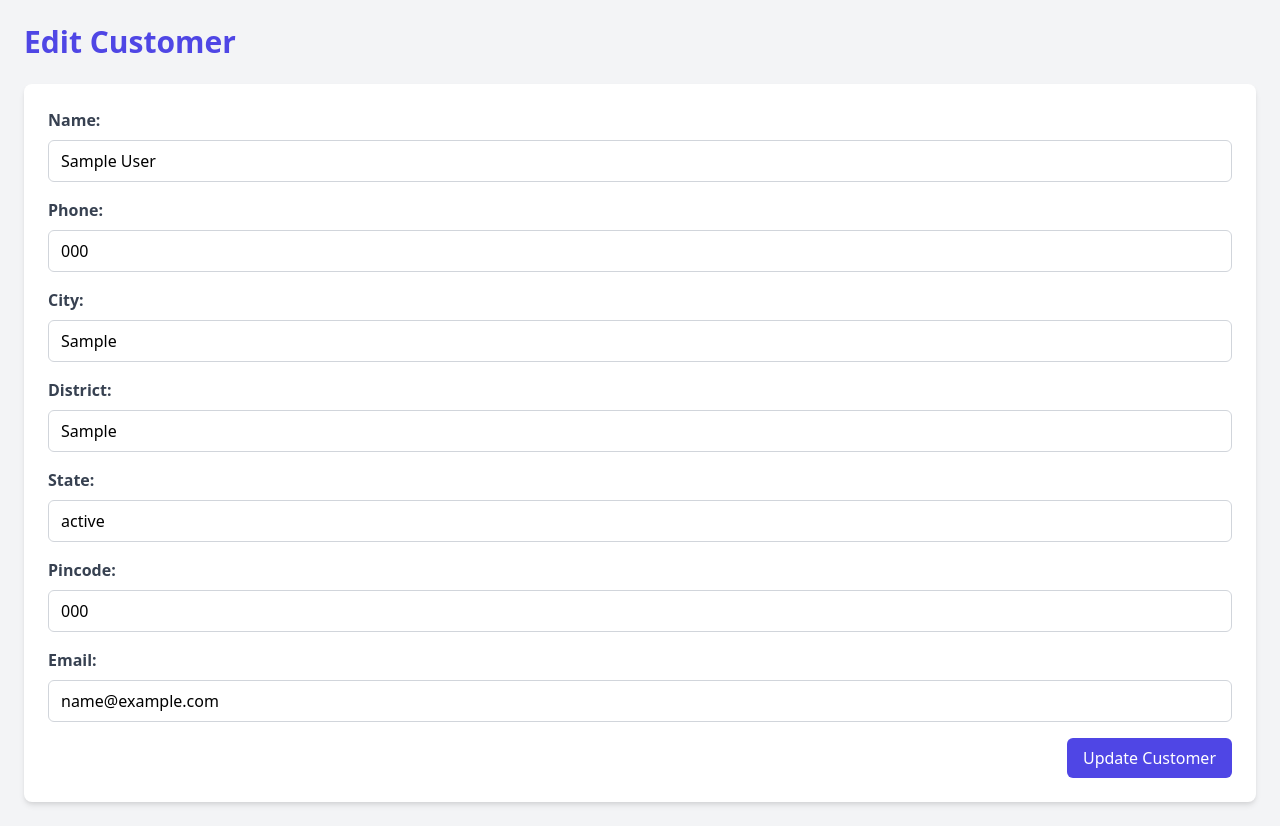
After one commit to salmanparies28/ANALYTICS-X, a Flask app: page /edit_customer/1 in a window 1280 px wide. The commit adds this page. Run offline with Flask 3, Linux system fonts and the light colour scheme; a user stored in the database is signed in; tables that the repository leaves empty hold one stand-in row (values such as "Sample post").

Commit message:
SALMAN LATEST

```diff
--- a/blueprints/customer.py
+++ b/blueprints/customer.py
@@ -47,3 +47,41 @@ def view_customers():
 
     customers = Customer.query.filter_by(organisation_id=organisation_id).all()
     return render_template('view_customers.html', customers=customers)
+
+@customer_bp.route('/edit_customer/<int:id>', methods=['GET', 'POST'])
+def edit_customer(id):
+    customer = Customer.query.get_or_404(id)
+    organisation_id = session.get('organisation_id')
+    if not organisation_id:
+        flash('User is not logged in!', 'danger')
+        return redirect(url_for('auth.login'))
+
+    if request.method == 'POST':
+        customer.name = request.form['name']
+        customer.phone = request.form['phone']
+        customer.city = request.form['city']
+        customer.district = request.form['district']
+        customer.state = request.form['state']
+        customer.pincode = request.form['pincode']
+        customer.email = request.form['email']
+
+        db.session.commit()
+
+        flash('Customer updated successfully!')
+        return redirect(url_for('customer.view_customers'))
+
+    return render_template('edit_customer.html', customer=customer)
+
+@customer_bp.route('/delete_customer/<int:id>', methods=['POST'])
+def delete_customer(id):
+    customer = Customer.query.get_or_404(id)
+    organisation_id = session.get('organisation_id')
+    if not organisation_id:
+        flash('User is not logged in!', 'danger')
+        return redirect(url_for('auth.login'))
+
+    db.session.delete(customer)
+    db.session.commit()
+
+    flash('Customer deleted successfully!')
+    return redirect(url_for('customer.view_customers'))
--- a/blueprints/product.py
+++ b/blueprints/product.py
@@ -21,10 +21,10 @@ def add_category():
         new_category = ProductCategory(name=name, organisation_id=organisation_id)
         db.session.add(new_category)
         db.session.commit()
-        return redirect(url_for('product.view_categories'))
-    return render_template('add_category.html')
+        return redirect(url_for('product.add_category'))
+    return render_template('category.html')
 
-@product_bp.route('/view_categories')
+@product_bp.route('/category')
 def view_categories():
     organisation_id = session.get('organisation_id')
     if not organisation_id:
@@ -32,7 +32,7 @@ def view_categories():
         return redirect(url_for('auth.login'))
 
     categories = ProductCategory.query.filter_by(organisation_id=organisation_id).all()
-    return render_template('view_category.html', categories=categories)
+    return render_template('category.html', categories=categories)
 
 @product_bp.route('/add_product', methods=['GET', 'POST'])
 def add_product():
@@ -129,18 +129,13 @@ def delete_product(product_id):
 
     return redirect(url_for('product.view_products'))
 
-@product_bp.route('/inventory')
+@product_bp.route('/inventory', methods=['GET', 'POST'])
 def inventory():
     organisation_id = session.get('organisation_id')
     if not organisation_id:
         flash('User is not logged in!', 'danger')
         return redirect(url_for('auth.login'))
 
-    inventories = Inventory.query.filter_by(organisation_id=organisation_id).all()
-    return render_template('inventory.html', inventories=inventories)
-
-@product_bp.route('/restock_product', methods=['GET', 'POST'])
-def restock_product():
     if request.method == 'POST':
         product_id = request.form['product_id']
         additional_quantity = int(request.form['additional_quantity'])
@@ -153,10 +148,7 @@ def restock_product():
                 inventory.restock(additional_quantity)
 
         return redirect(url_for('product.inventory'))
-    organisation_id = session.get('organisation_id')
-    if not organisation_id:
-        flash('User is not logged in!', 'danger')
-        return redirect(url_for('auth.login'))
 
     products = Product.query.filter_by(organisation_id=organisation_id).all()
-    return render_template('restock_product.html', products=products)
+    inventories = Inventory.query.filter_by(organisation_id=organisation_id).all()
+    return render_template('inventory.html', products=products, inventories=inventories)
--- /dev/null
+++ b/templates/edit_customer.html
@@ -0,0 +1,48 @@
+<!DOCTYPE html>
+<html lang="en">
+<head>
+    <meta charset="UTF-8">
+    <title>Edit Customer</title>
+    <link href="https://cdnjs.cloudflare.com/ajax/libs/flowbite/1.5.4/flowbite.min.css" rel="stylesheet">
+    <link href="https://cdn.jsdelivr.net/npm/tailwindcss@2.2.19/dist/tailwind.min.css" rel="stylesheet">
+</head>
+<body class="bg-gray-100">
+    <div class="container mx-auto p-6">
+        <h1 class="text-3xl font-bold text-indigo-600 mb-6">Edit Customer</h1>
+        <form action="{{ url_for('customer.edit_customer', id=customer.id) }}" method="POST" class="bg-white p-6 rounded-lg shadow-md">
+            <div class="mb-4">
+                <label for="name" class="block text-gray-700 font-bold mb-2">Name:</label>
+                <input type="text" id="name" name="name" value="{{ customer.name }}" required class="w-full px-3 py-2 border border-gray-300 rounded-md focus:outline-none focus:ring-2 focus:ring-indigo-600">
+            </div>
+            <div class="mb-4">
+                <label for="phone" class="block text-gray-700 font-bold mb-2">Phone:</label>
+                <input type="text" id="phone" name="phone" value="{{ customer.phone }}" required class="w-full px-3 py-2 border border-gray-300 rounded-md focus:outline-none focus:ring-2 focus:ring-indigo-600">
+            </div>
+            <div class="mb-4">
+                <label for="city" class="block text-gray-700 font-bold mb-2">City:</label>
+                <input type="text" id="city" name="city" value="{{ customer.city }}" class="w-full px-3 py-2 border border-gray-300 rounded-md focus:outline-none focus:ring-2 focus:ring-indigo-600">
+            </div>
+            <div class="mb-4">
+                <label for="district" class="block text-gray-700 font-bold mb-2">District:</label>
+                <input type="text" id="district" name="district" value="{{ customer.district }}" class="w-full px-3 py-2 border border-gray-300 rounded-md focus:outline-none focus:ring-2 focus:ring-indigo-600">
+            </div>
+            <div class="mb-4">
+                <label for="state" class="block text-gray-700 font-bold mb-2">State:</label>
+                <input type="text" id="state" name="state" value="{{ customer.state }}" class="w-full px-3 py-2 border border-gray-300 rounded-md focus:outline-none focus:ring-2 focus:ring-indigo-600">
+            </div>
+            <div class="mb-4">
+                <label for="pincode" class="block text-gray-700 font-bold mb-2">Pincode:</label>
+                <input type="text" id="pincode" name="pincode" value="{{ customer.pincode }}" class="w-full px-3 py-2 border border-gray-300 rounded-md focus:outline-none focus:ring-2 focus:ring-indigo-600">
+            </div>
+            <div class="mb-4">
+                <label for="email" class="block text-gray-700 font-bold mb-2">Email:</label>
+                <input type="email" id="email" name="email" value="{{ customer.email }}" class="w-full px-3 py-2 border border-gray-300 rounded-md focus:outline-none focus:ring-2 focus:ring-indigo-600">
+            </div>
+            <div class="flex justify-end">
+                <input type="submit" value="Update Customer" class="bg-indigo-600 text-white px-4 py-2 rounded-md hover:bg-indigo-700 cursor-pointer">
+            </div>
+        </form>
+    </div>
+    <script src="https://cdnjs.cloudflare.com/ajax/libs/flowbite/1.5.4/flowbite.min.js"></script>
+</body>
+</html>
```
Also changed, not shown: templates/home.html (+23 -30 lines), templates/inventory.html (+34 -11 lines), templates/restock_product.html (deleted, +0 -23 lines), templates/view_customers.html (+7 -0 lines), instance/analytics_x.db, static/uploads/Screenshot_2024-08-01_162108.png (added), templates/category.html (renamed from templates/view_category.html), 1 other file.
